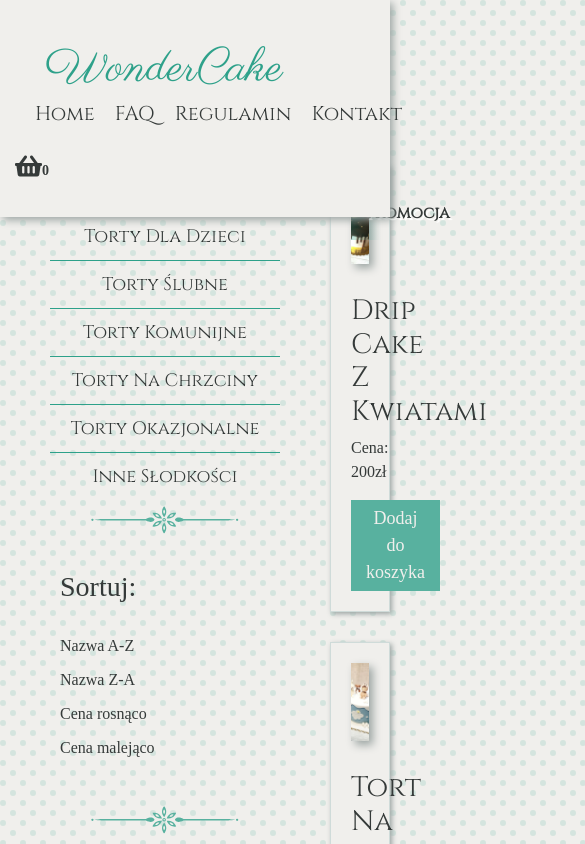
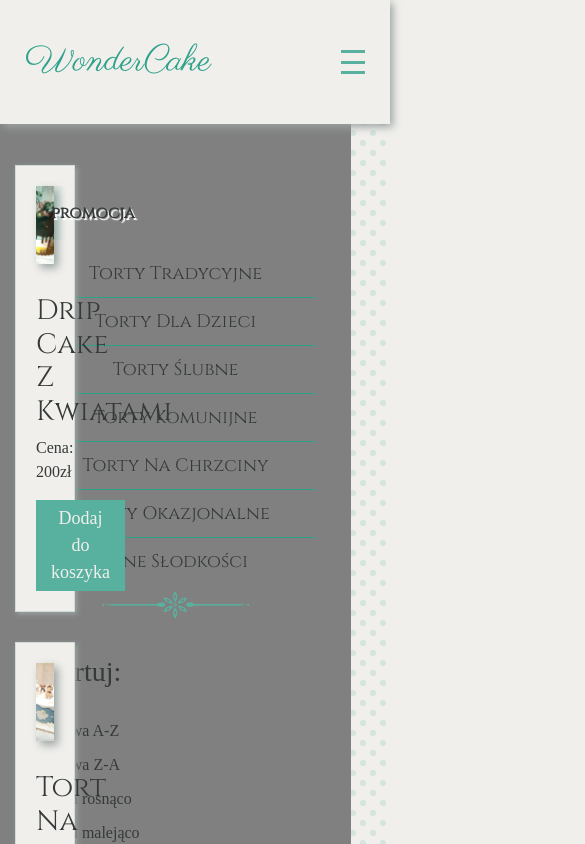
Before and after one commit to AnnaSzmyga/Online-Shop, a React (Create React App) app: page / in a window 390 px wide. Shown: the top 844 px of the page, 585 px wide, since content can reach past the window. Built offline with nearby package versions, Linux system fonts and the light colour scheme; a web font is replaced by a local one.

Commit message:
Add Hamburger component and responsive styles for navbar

```diff
--- a/src/components/features/CartLink/CartLink.js
+++ b/src/components/features/CartLink/CartLink.js
@@ -4,9 +4,10 @@ import PropTypes from 'prop-types';
 
 import './CartLink.scss';
 
-const CartLink = ({cartContent}) => {
+const CartLink = ({cartContent, menuShow}) => {
+        const cartLinkClassName = (menuShow) ? "cart-link-wrapper" : `cart-link-wrapper menu-hidden`;
         return (
-                <div>
+                <div className={cartLinkClassName}>
                         <NavLink to="/cart" className="cart-link" activeClassName="active">
                                 <i className="fas fa-shopping-basket cart-link__icon"></i>
                                 {cartContent}
--- a/src/components/features/CartLink/CartLink.scss
+++ b/src/components/features/CartLink/CartLink.scss
@@ -1,3 +1,10 @@
+.cart-link-wrapper {
+    @media(max-width: 767px) {
+        &.menu-hidden {
+            display: none;
+        }
+    }
+}
 .cart-link {
     color: #353a39;
     font-size: 14px;
--- /dev/null
+++ b/src/components/features/Hamburger/Hamburger.js
@@ -0,0 +1,15 @@
+import React from 'react';
+
+import './Hamburger.scss';
+
+const Hamburger = ({toggleMenu}) => {
+        return (
+                <div className="hamburger" onClick={toggleMenu}>
+                        <span className="hamburger__line"></span>
+                        <span className="hamburger__line"></span>
+                        <span className="hamburger__line"></span>
+                </div>
+        )
+}
+
+export default Hamburger;
--- /dev/null
+++ b/src/components/features/Hamburger/Hamburger.scss
@@ -0,0 +1,18 @@
+.hamburger {
+    width: 24px;
+    height: 24px;
+    display: none;
+    flex-direction: column;
+    justify-content: space-between;
+
+    @media(max-width: 767px) {
+        margin-right: 10px;
+        display: flex;
+    }
+
+    &__line {
+        width: 100%;
+        height: 3px;
+        background-color: #58B19F;
+    }
+}
--- a/src/components/features/Logo/Logo.scss
+++ b/src/components/features/Logo/Logo.scss
@@ -3,4 +3,15 @@
     color: #2ea18a;
     font-size: 46px;
     padding-left: 30px;
+
+    @media(max-width: 991px) {
+        font-size: 42px;
+        padding-left: 10px;
+    }
+
+    @media(max-width: 576px) {
+        font-size: 36px;
+        padding-left: 10px;
+    }
+
 }
--- a/src/components/features/Menu/Menu.js
+++ b/src/components/features/Menu/Menu.js
@@ -3,9 +3,10 @@ import { NavLink } from 'react-router-dom';
 
 import './Menu.scss';
 
-const Menu = (props) => {
+const Menu = ({menuShow}) => {
+    const menuClassName = (menuShow) ? "menu" : `menu menu-hidden`;
     return (
-        <div className="menu">
+        <div className={menuClassName}>
             <ul className="menu__list">
                 <li className="menu__item">
                     <NavLink exact to="/" className="menu__link" activeClassName="menu__link--active">Home</NavLink>
--- a/src/components/features/Menu/Menu.scss
+++ b/src/components/features/Menu/Menu.scss
@@ -1,5 +1,19 @@
 .menu {
     height: 50px;
+    transition: .4s;
+
+    @media(max-width: 767px) {
+        height: auto;
+        opacity: 1;
+        visibility: visible;
+        // transition: .4s;
+        &.menu-hidden {
+            display: none;
+            opacity: .5;
+            visibility: hidden;
+        }
+
+    }
 
     &__list {
         padding: 0;
@@ -9,6 +23,16 @@
         justify-content: flex-end;
         align-items: center;
         height: 100%;
+        @media(max-width: 767px) {
+            flex-direction: column;
+            margin-top: 15px;
+            align-items: flex-start;
+        }
+    }
+    &__item {
+        @media(max-width: 767px) {
+            margin: 10px 0;
+        }
     }
 
     &__link, &__link:visited {
--- a/src/components/features/Sidebar/Sidebar.scss
+++ b/src/components/features/Sidebar/Sidebar.scss
@@ -2,4 +2,13 @@
     min-width: 300px;
     margin-right: 15px;
     padding: 15px;
+
+    @media(max-width: 767px) {
+        width: 90vw;
+        position: fixed;
+        top: 0;
+        left: 0;
+        background-color: grey;
+        padding-top: 250px;
+    }
 }
--- a/src/components/layout/Navbar/Navbar.js
+++ b/src/components/layout/Navbar/Navbar.js
@@ -1,6 +1,7 @@
 import React from 'react';
 import { Link } from 'react-router-dom';
 import Logo from '../../features/Logo/Logo';
+import Hamburger from '../../features/Hamburger/Hamburger';
 import Menu from '../../features/Menu/Menu';
 import CartLink from '../../features/CartLink/CartLink';
 import { Container } from 'reactstrap';
@@ -12,9 +13,11 @@ class Navbar extends React.Component {
     constructor(props) {
         super(props);
         this.state = {
-            padding: '35px 0'
+            padding: '35px 0',
+            showMenu: false
         }
-    }
+        console.log(this.state)
+;    }
     // shrink navbar on scrolling
     componentDidMount() {
         document.addEventListener('scroll', () => {
@@ -25,15 +28,23 @@ class Navbar extends React.Component {
             }
         });
     }
+
+    toggleMenu = () => {
+        this.setState({menuShow: !this.state.menuShow});
+    }
+
     render() {
         return (
             <div className="navbar" style={{padding: this.state.padding}}>
                 <Container>
-                    <Link to="/" className="navbar__logo-link">
-                        <Logo />
-                    </Link>
-                    <Menu />
-                    <CartLink cartContent={this.props.cartContent} />
+                    <div className="navbar__mobile-view">
+                        <Link to="/" className="navbar__logo-link">
+                            <Logo />
+                        </Link>
+                        <Hamburger toggleMenu={this.toggleMenu} />
+                    </div>
+                    <Menu menuShow={this.state.menuShow} />
+                    <CartLink cartContent={this.props.cartContent} menuShow={this.state.menuShow} />
                 </Container>
             </div>
         )
--- a/src/components/layout/Navbar/Navbar.scss
+++ b/src/components/layout/Navbar/Navbar.scss
@@ -7,6 +7,16 @@
     z-index: 10;
     transition: .4s;
 
+    &__mobile-view {
+        display: flex;
+        align-items: center;
+        justify-content: space-between;
+
+        @media(max-width: 767px) {
+            width: 100%;
+        }
+    }
+
     &__logo-link:hover {
         text-decoration: none;
     }
```
